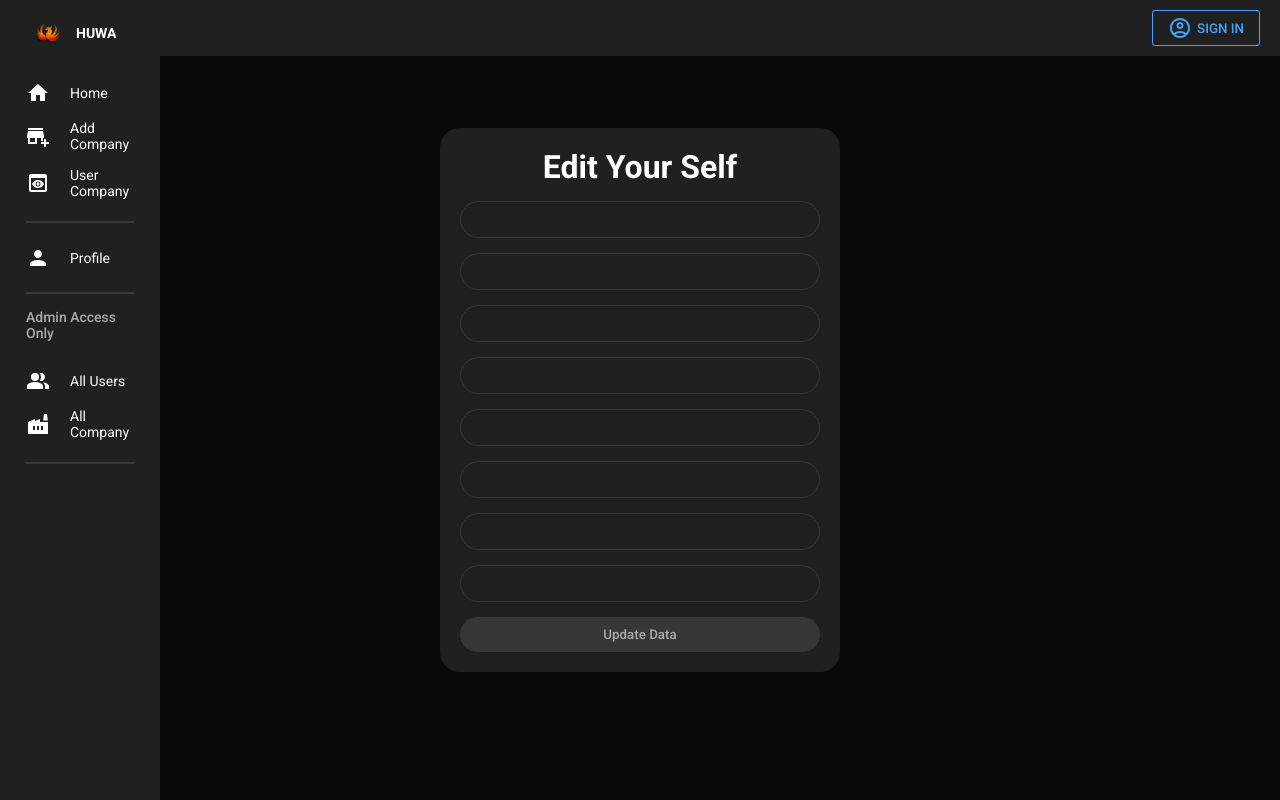
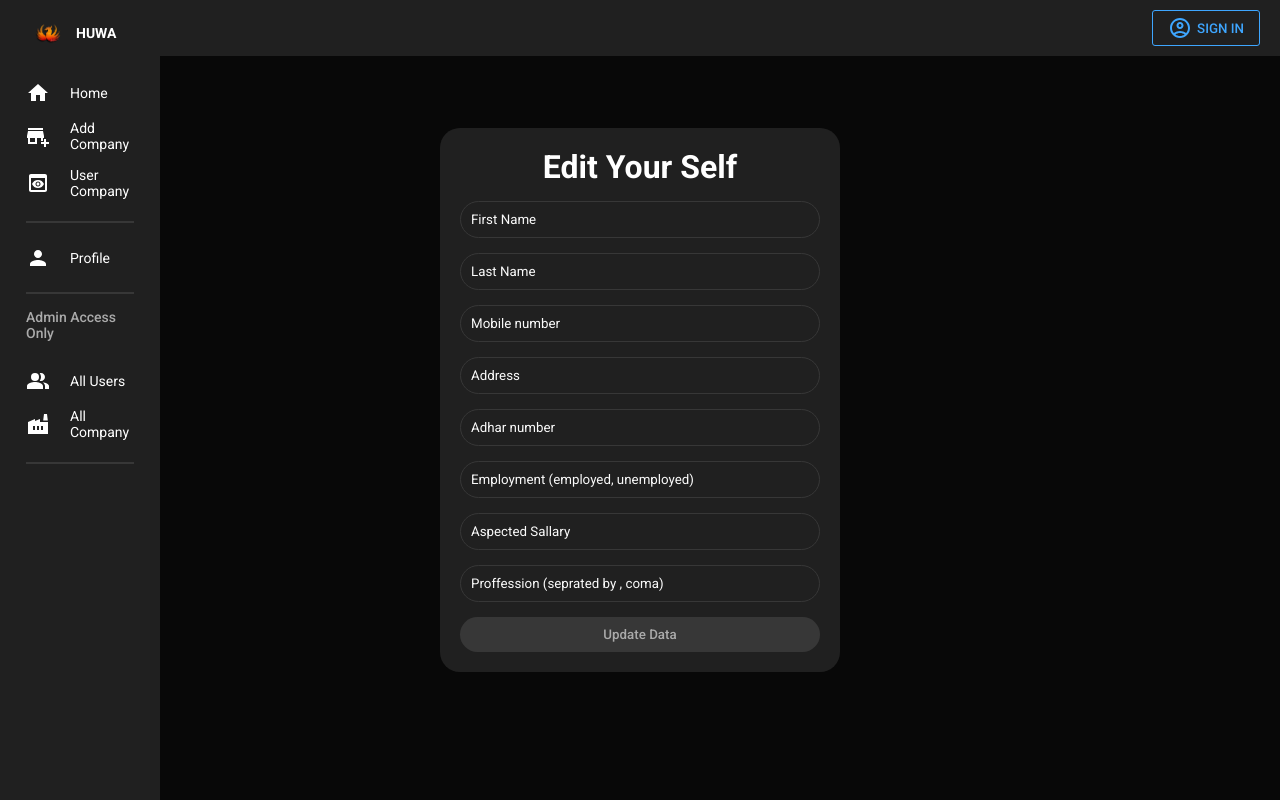
Before and after one commit to bishalsarkar77730/HUWA, a React (Create React App) app in the folder client/: page /Edit-profile in a window 1280 px wide. Built offline with nearby package versions, Linux system fonts and the light colour scheme.

Commit message:
responsive ness pending

```diff
--- a/client/src/pages/UserProfile/Editprofile.jsx
+++ b/client/src/pages/UserProfile/Editprofile.jsx
@@ -75,13 +75,13 @@ const Editprofile = () => {
     const fetchData = async () => {
       try {
         const resdata = await axios.get(`/user/${currentUser._id}`);
-        setUserdata(resdata.data)
+        setUserdata(resdata.data);
       } catch (error) {
-        console.log(error)
+        console.log(error);
       }
-    }
-    fetchData()
-  },[currentUser])
+    };
+    fetchData();
+  }, [currentUser]);
 
   const handleUpdate = async (e) => {
     e.preventDefault();
@@ -100,7 +100,8 @@ const Editprofile = () => {
       await axios.put(`/user/${userdata._id}`, payload);
       navigate("/profile");
     } catch (error) {
-      console.log(error);
+      alert("Your are not logged in Please login first");
+      navigate("/signin");
     }
   };
   return (
@@ -109,42 +110,42 @@ const Editprofile = () => {
         <Title>Edit Your Self</Title>
         <Input
           type="text"
-          placeholder={userdata.firstname}
+          placeholder="First Name"
           onChange={(e) => setFirstname(e.target.value)}
         />
         <Input
           type="text"
-          placeholder={userdata.lastname}
+          placeholder="Last Name"
           onChange={(e) => setLastname(e.target.value)}
         />
         <Input
           type="text"
-          placeholder={userdata.number}
+          placeholder="Mobile number"
           onChange={(e) => setContact(e.target.value)}
         />
         <Input
           type="text"
-          placeholder={userdata.address}
+          placeholder="Address"
           onChange={(e) => setAddress(e.target.value)}
         />
         <Input
           type="text"
-          placeholder={userdata.adharnum}
+          placeholder="Adhar number"
           onChange={(e) => setAdhar(e.target.value)}
         />
         <Input
           type="text"
-          placeholder={userdata.employment}
+          placeholder="Employment (employed, unemployed)"
           onChange={(e) => setEmployment(e.target.value)}
         />
         <Input
           type="text"
-          placeholder={userdata.Sallaryaspect}
+          placeholder="Aspected Sallary"
           onChange={(e) => setSallary(e.target.value)}
         />
         <Input
           type="text"
-          placeholder={userdata.proffession}
+          placeholder="Proffession (seprated by , coma)"
           onChange={(e) => setProffession(e.target.value)}
         />
         <Button onClick={handleUpdate}>Update Data</Button>
--- a/client/src/pages/UserProfile/Profile.jsx
+++ b/client/src/pages/UserProfile/Profile.jsx
@@ -29,11 +29,12 @@ const Profile = () => {
         const resdata = await axios.get(`/user/${currentUser._id}`);
         setUserdata(resdata.data);
       } catch (error) {
-        console.log(error);
+        alert("Your are not logged in Please login first");
+        navigate("/signin");
       }
     };
     fetchData();
-  }, [currentUser]);
+  }, [currentUser, navigate]);
   return (
     <>
       <div id="card">
--- a/client/src/pages/admin/AllCompanies.jsx
+++ b/client/src/pages/admin/AllCompanies.jsx
@@ -1,5 +1,6 @@
 import React, { useState, useEffect } from "react";
 import "../Styles/Datagrid.css";
+import { useNavigate } from "react-router-dom";
 import axios from "axios";
 import Box from "@mui/material/Box";
 import { DataGrid } from "@mui/x-data-grid";
@@ -40,18 +41,19 @@ const columns = [
 
 const AllCompanies = () => {
   const [tableData, setTableData] = useState([]);
-
+  const navigate = useNavigate();
   useEffect(() => {
     const fetchData = async () => {
       try {
         const Datares = await axios.get("/company");
         setTableData(Datares.data);
       } catch (error) {
-        console.log(error);
+        alert("Your are not an Admin please login as Admin and Try again");
+        navigate("/");
       }
     };
     fetchData();
-  }, []);
+  }, [navigate]);
   return (
     <Box sx={{ height: "90vh", width: "100%", padding: "22px 96px" }}>
       <DataGrid
--- a/client/src/pages/admin/AllUsers.jsx
+++ b/client/src/pages/admin/AllUsers.jsx
@@ -5,6 +5,7 @@ import Box from "@mui/material/Box";
 import { DataGrid } from "@mui/x-data-grid";
 import { Link } from "react-router-dom";
 import EditIcon from "@mui/icons-material/Edit";
+import { useNavigate } from "react-router-dom";
 
 const columns = [
   { field: "_id", headerName: "Serial number", width: 250 },
@@ -83,6 +84,7 @@ const columns = [
 
 const AllUsers = () => {
   const [tableData, setTableData] = useState([]);
+    const navigate = useNavigate();
 
   useEffect(() => {
     const fetchData = async () => {
@@ -90,11 +92,12 @@ const AllUsers = () => {
         const Datares = await axios.get("/user");
         setTableData(Datares.data);
       } catch (error) {
-        console.log(error);
+        alert("Your are not an Admin please login as Admin and Try again")
+        navigate("/");
       }
     };
     fetchData();
-  }, []);
+  }, [navigate]);
 
   return (
     <Box sx={{ height: "90vh", width: "100%", padding: "22px 96px" }}>
--- a/client/src/pages/admin/adminEdits/EdituserRole.jsx
+++ b/client/src/pages/admin/adminEdits/EdituserRole.jsx
@@ -68,7 +68,8 @@ const EdituserRole = () => {
       });
       navigate("/admin-allUsers");
     } catch (error) {
-      console.log(error);
+      alert("Your are not an Admin please login as Admin and Try again");
+      navigate("/");
     }
   };
   return (
--- a/client/src/pages/user/AddnewCompany.jsx
+++ b/client/src/pages/user/AddnewCompany.jsx
@@ -76,7 +76,8 @@ const AddnewCompany = () => {
       });
       navigate("/user-companies");
     } catch (error) {
-      console.log(error);
+      alert(error.response.data.message);
+      navigate("/signin");
     }
   };
   return (
--- a/client/src/pages/user/UserCompanies.jsx
+++ b/client/src/pages/user/UserCompanies.jsx
@@ -6,6 +6,7 @@ import Box from "@mui/material/Box";
 import { DataGrid } from "@mui/x-data-grid";
 import EditIcon from "@mui/icons-material/Edit";
 import DeleteIcon from "@mui/icons-material/Delete";
+import { useNavigate } from "react-router-dom";
 
 const columns = [
   { field: "_id", headerName: "Serial number", width: 250 },
@@ -65,6 +66,7 @@ const columns = [
 
 const UserCompanies = () => {
   const [tableData, setTableData] = useState([]);
+  const navigate = useNavigate();
 
   useEffect(() => {
     const fetchData = async () => {
@@ -72,11 +74,12 @@ const UserCompanies = () => {
         const Datares = await axios.get("/company/user/Companys");
         setTableData(Datares.data);
       } catch (error) {
-        console.log(error);
+        alert(error.response.data.message);
+        navigate("/signin");
       }
     };
     fetchData();
-  }, []);
+  }, [navigate]);
   return (
     <Box sx={{ height: "90vh", width: "100%", padding: "22px 96px" }}>
       <DataGrid
--- a/client/src/pages/user/UserEdits/DeleteCompany.jsx
+++ b/client/src/pages/user/UserEdits/DeleteCompany.jsx
@@ -66,7 +66,10 @@ const DeleteCompany = () => {
       await axios.delete(`/company/${serialnum}`);
       navigate("/user-companies");
     } catch (error) {
-      console.log(error);
+      alert(
+        "please copy the serial number of the company you want to delete and paste it here any try again"
+      );
+      navigate("/user-companies");
     }
   };
   return (
--- a/client/src/pages/user/UserEdits/EditComapny.jsx
+++ b/client/src/pages/user/UserEdits/EditComapny.jsx
@@ -87,7 +87,10 @@ const EditComapny = () => {
       await axios.put(`/company/${serialnum}`, payload);
       navigate("/user-companies");
     } catch (error) {
-      console.log(error);
+      alert(
+        "please copy the serial number of the company you want to delete and paste it here any try again"
+      );
+      navigate("/user-companies");
     }
   };
   return (
```
